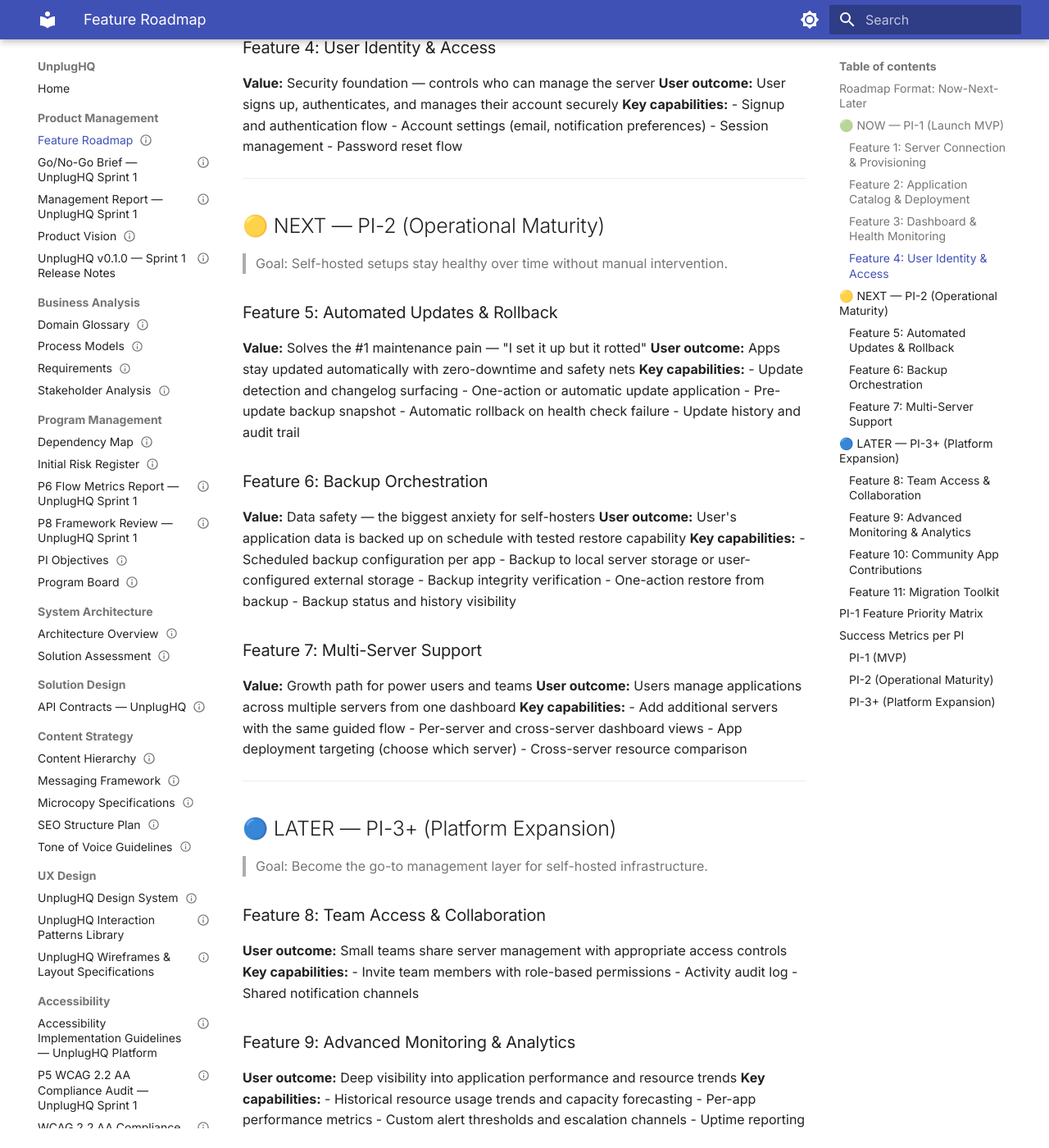
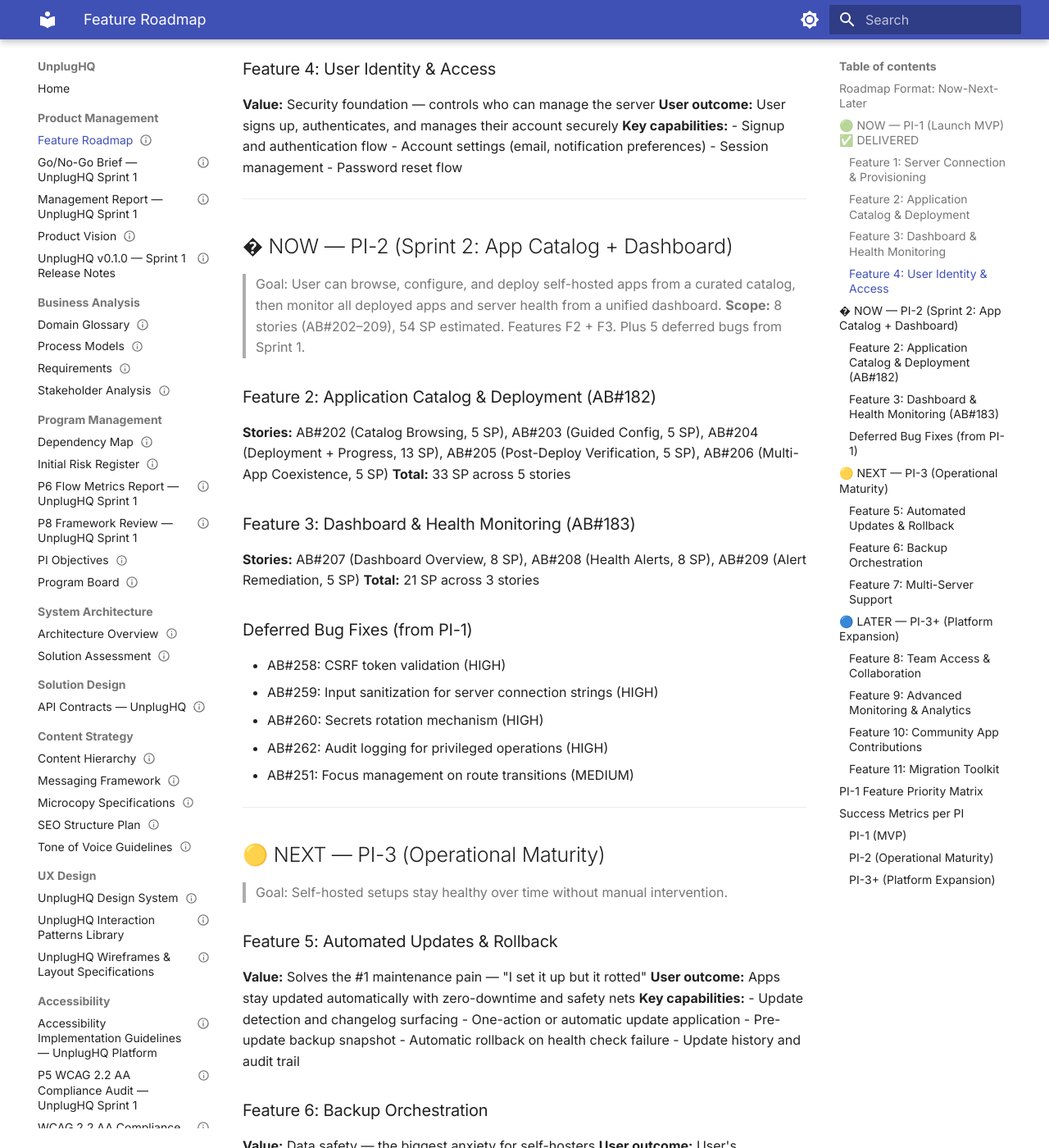
Before and after one commit to sjefsharp/unplughq, an MkDocs documentation site: the page built from docs/feature-roadmap.md, in a window 1280 px wide and 1400 px high, scrolled down 1082 px. Shown: the whole window at 82% size. Built offline with MkDocs 1.6.1 and Material for MkDocs 9.7.7, drawn with Linux system fonts in a browser that asks for light colours; some of the changed text lies outside the part shown.

Commit message:
docs(pm): archive PI-1 summary and update roadmap for PI-2

```diff
--- a/docs/feature-roadmap.md
+++ b/docs/feature-roadmap.md
@@ -28,9 +28,10 @@ Priority framework: **WSJF (Weighted Shortest Job First)** — maximizing value
 
 ---
 
-## 🟢 NOW — PI-1 (Launch MVP)
+## 🟢 NOW — PI-1 (Launch MVP) ✅ DELIVERED
 
 > Goal: A single user can connect a VPS, deploy their first self-hosted app, and see it running — all without touching a terminal.
+> **Status:** Sprint 1 delivered. 8/8 stories, 226/226 tests, 9/9 gates PASS.
 
 ### Feature 1: Server Connection & Provisioning
 **Value:** Foundational — nothing works without server connectivity
@@ -71,7 +72,29 @@ Priority framework: **WSJF (Weighted Shortest Job First)** — maximizing value
 
 ---
 
-## 🟡 NEXT — PI-2 (Operational Maturity)
+## � NOW — PI-2 (Sprint 2: App Catalog + Dashboard)
+
+> Goal: User can browse, configure, and deploy self-hosted apps from a curated catalog, then monitor all deployed apps and server health from a unified dashboard.
+> **Scope:** 8 stories (AB#202–209), 54 SP estimated. Features F2 + F3. Plus 5 deferred bugs from Sprint 1.
+
+### Feature 2: Application Catalog & Deployment (AB#182)
+**Stories:** AB#202 (Catalog Browsing, 5 SP), AB#203 (Guided Config, 5 SP), AB#204 (Deployment + Progress, 13 SP), AB#205 (Post-Deploy Verification, 5 SP), AB#206 (Multi-App Coexistence, 5 SP)
+**Total:** 33 SP across 5 stories
+
+### Feature 3: Dashboard & Health Monitoring (AB#183)
+**Stories:** AB#207 (Dashboard Overview, 8 SP), AB#208 (Health Alerts, 8 SP), AB#209 (Alert Remediation, 5 SP)
+**Total:** 21 SP across 3 stories
+
+### Deferred Bug Fixes (from PI-1)
+- AB#258: CSRF token validation (HIGH)
+- AB#259: Input sanitization for server connection strings (HIGH)
+- AB#260: Secrets rotation mechanism (HIGH)
+- AB#262: Audit logging for privileged operations (HIGH)
+- AB#251: Focus management on route transitions (MEDIUM)
+
+---
+
+## 🟡 NEXT — PI-3 (Operational Maturity)
 
 > Goal: Self-hosted setups stay healthy over time without manual intervention.
 
```
Also changed, not shown: docs/pi-1-summary.md (added, +103 -0 lines).
